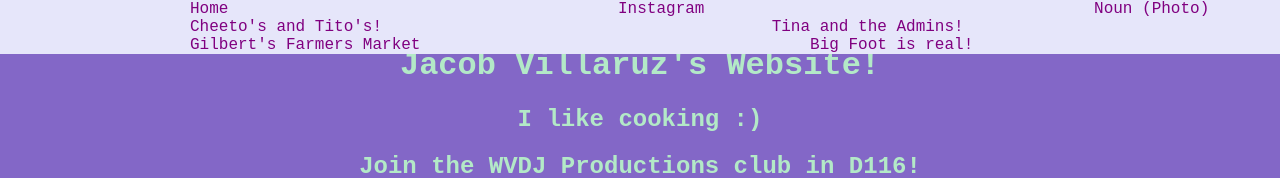
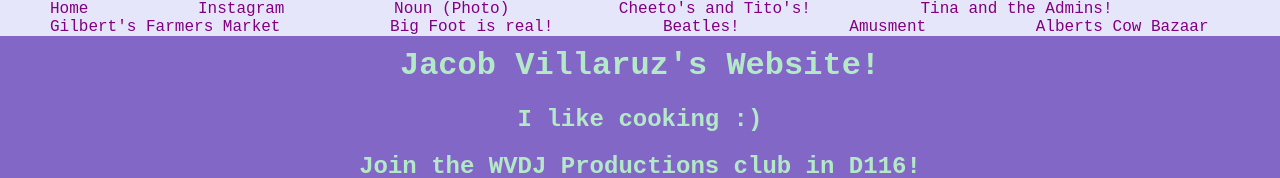
Before and after one commit to WVCS/index-Dinuguan-gif, a plain HTML site: page index.html in a window 1280 px wide. Shown: the top 178 px of the page. Drawn offline with Linux system fonts and the light colour scheme.

Commit message:
Update index.html

```diff
--- a/index.html
+++ b/index.html
@@ -10,7 +10,9 @@
      <li class="nav"><a href="event/event.html"> Gilbert's Farmers Market </a></li>
      <li class="nav"><a href="convince.html
 "> Big Foot is real! </a></li>
-
+             <li class="nav"><a href="beatles.html"> Beatles! </a></li>
+             <li class="nav"><a href="ZombVille.html"> Amusment </a></li>
+         <li class="nav"><a href="Cowherd.html"> Alberts Cow Bazaar </a></li>
 
      </nav>
   <meta charset="UTF-8">
@@ -71,7 +73,7 @@ nav {
 .nav {
   display: inline;
   float: center;
-  padding: 190px;
+  padding: 50px;
 }
 .nav a:hover {
   background-color: #93E9BE;
```
